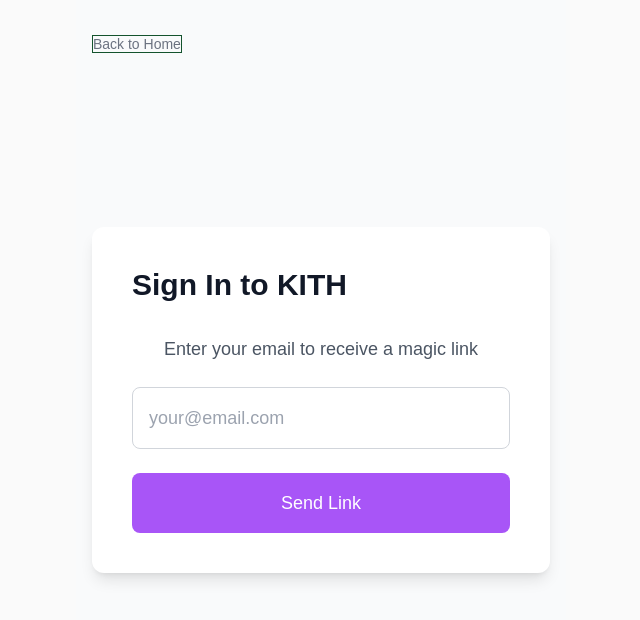
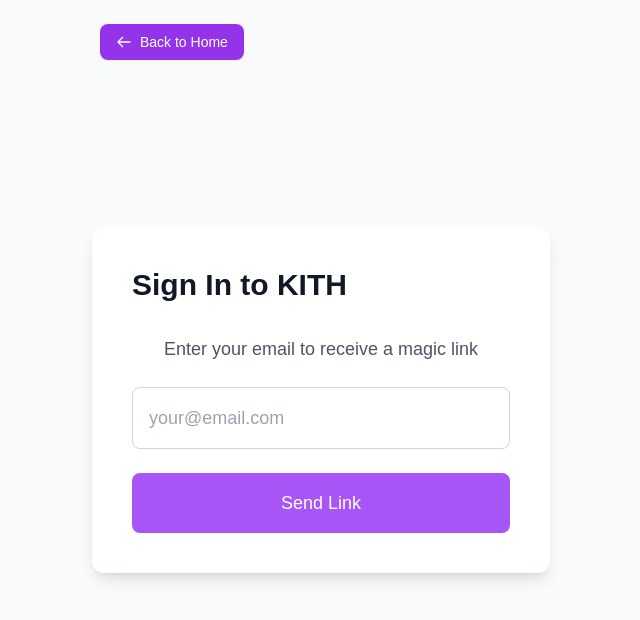
Before and after one commit to Mbiydzenyuy3/contact-manager, a React (Vite) app: page /auth in a window 1280 px wide. Shown: the top 620 px of the page, without its empty margins (319-959 px from the left). Built offline with nearby package versions, Linux system fonts and the light colour scheme; no server answers.

Commit message:
implemented styling to the back to home button on the auth page

```diff
--- a/src/components/Auth.jsx
+++ b/src/components/Auth.jsx
@@ -1,5 +1,6 @@
 import { useState } from "react";
 import { useNavigate, Link } from "react-router-dom";
+import { ArrowLeftIcon } from "@heroicons/react/outline";
 import { useContacts } from "../lib/ContactContext";
 
 export default function Auth() {
@@ -22,11 +23,12 @@
 
   return (
     <div className='min-h-screen relative flex flex-col gap-12 items-center justify-center bg-gray-50 px-4'>
-      <div className='text-center mt-4 absolute top-4 left-4'>
+      <div className='absolute top-6 left-6'>
         <Link
           to='/'
-          className='text-sm border border-green-900 text-gray-500 hover:text-gray-700'
+          className='inline-flex items-center px-4 py-2 bg-purple-600 hover:bg-purple-700 text-white text-sm font-medium rounded-lg transition-colors shadow-sm'
         >
+          <ArrowLeftIcon className='w-4 h-4 mr-2' />
           Back to Home
         </Link>
       </div>
```
